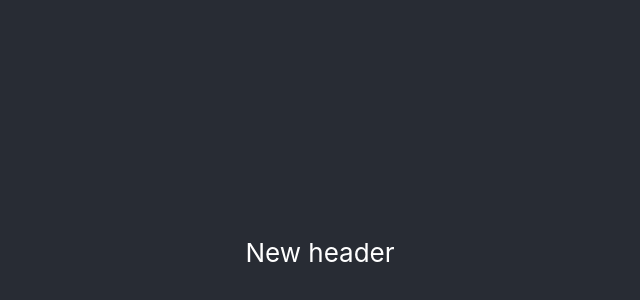
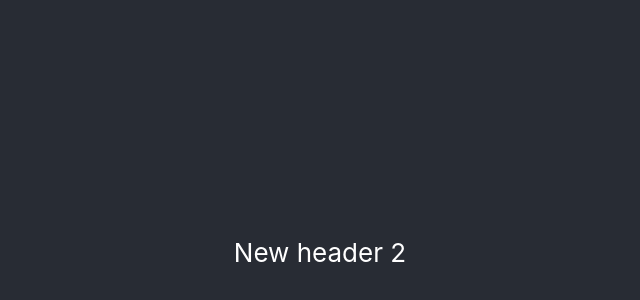
Before and after one commit to DanishOnGit/cicd-testing, a React (Create React App) app: page / in a window 1280 px wide. Shown: the part 148-448 px from the top of the page, without its empty margins (320-960 px from the left). Built offline with nearby package versions, Linux system fonts and the light colour scheme.

Commit message:
testing again

```diff
--- a/src/App.js
+++ b/src/App.js
@@ -5,7 +5,7 @@ function App() {
   return (
     <div className="App">
       <header className="App-header">
-        New header
+        New header 2
       </header>
     </div>
   );
```
